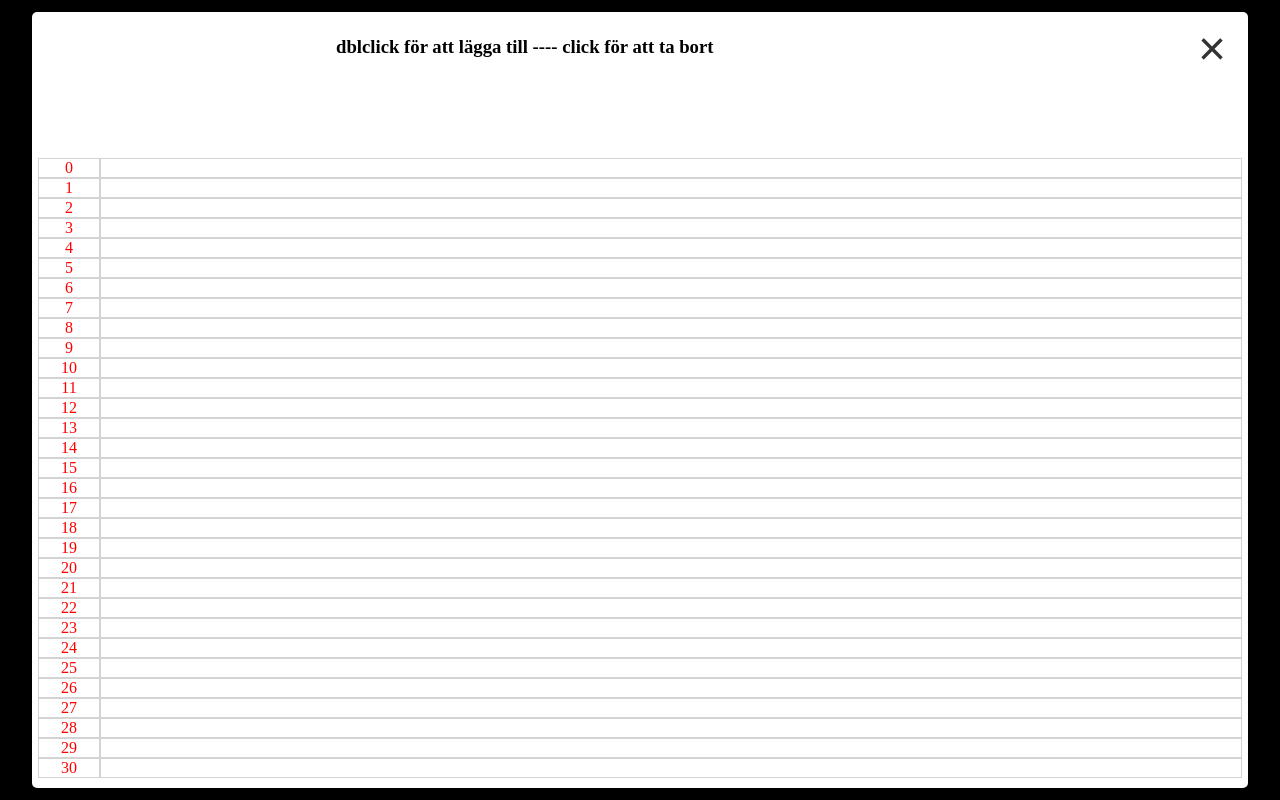
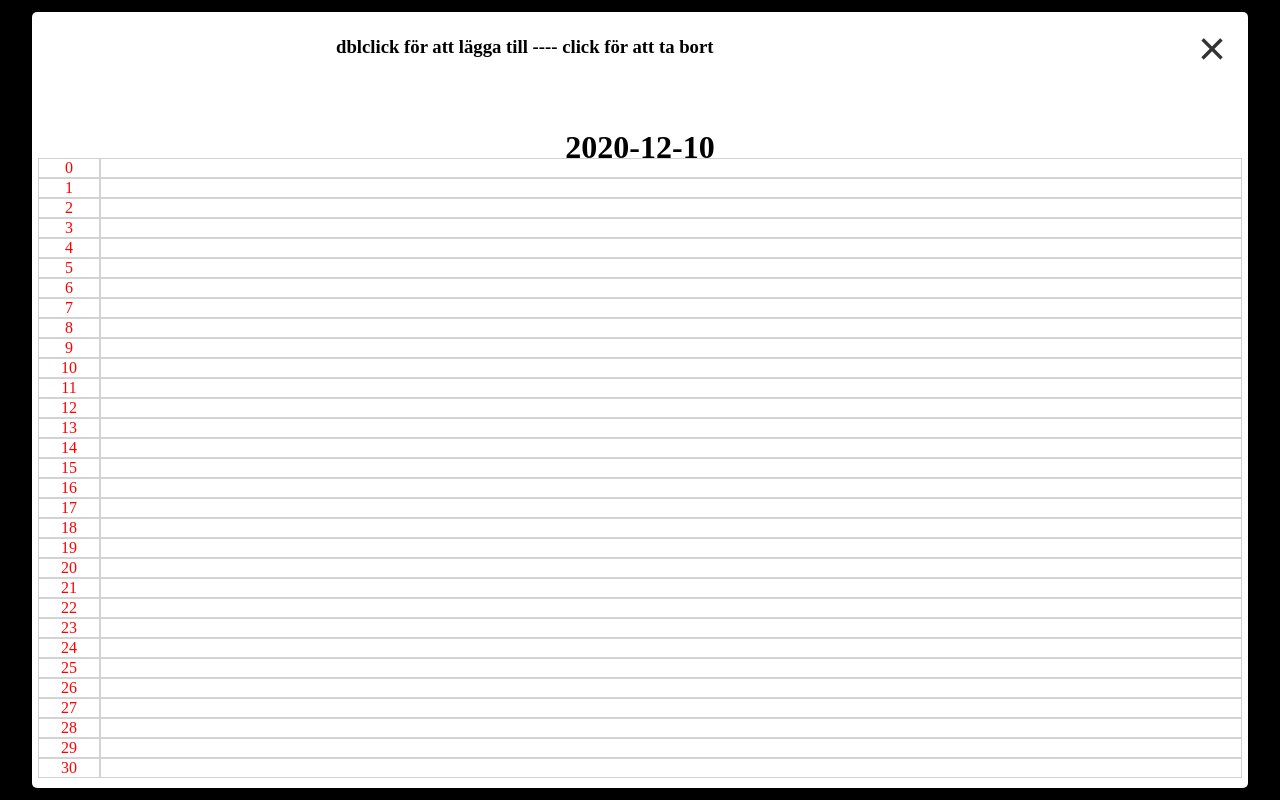
Before and after one commit to 4kinna/calender-project, a plain HTML site: page project/index.html in a window 1280 px wide. Both pictures are taken after a click on the element "10". Drawn offline with Linux system fonts and the light colour scheme.

Commit message:
created date in the pop-up view

```diff
--- a/project/index.html
+++ b/project/index.html
@@ -50,6 +50,7 @@
       <div class="modal hidden">
         <h3>dblclick för att lägga till ---- click för att ta bort</h3>
         <button class="close-modal">&times;</button>
+        <h1 class="date-calender" id="date-calender-day"></h1>
         <div class="dayHours"></div>
       </div>
       <div class="overlay hidden"></div>
--- a/project/main.js
+++ b/project/main.js
@@ -100,17 +100,17 @@ monthHeader.innerHTML = months[thisMonth];
 showCalender();
 showCalanderDays();
 
-// Räknar ut hur många dagar det finns i denna månad.
+// Calculates how many days there are in this month.
 function totalDaysInMonthFunc(monthModified, year) {
   return new Date(year, monthModified, -0).getDate();
 }
 
-// Tar reda på vilken vilket index den första veckodagen i månaden har, 0=söndag.
+// Finds out which index the first day of the week has, 0 = Sunday.
 function day() {
   return new Date(currentYear + "-" + monthModified + "-01").getDay();
 }
 
-// Skapar en div för varje dag (nummren) och tilldelar dem ett id-nummer och innehåll
+// Creates a div for each day (the numbers) and assigns them an ID number and content
 function daysToCalendar(dayId, text) {
   let newDiv = document.createElement("div");
   newDiv.setAttribute("id", dayId);
@@ -125,7 +125,7 @@ function blankDaysId(dayId) {
 function showCalanderDays() {
   const aktivYear = date.getFullYear();
   const aktivMonth = date.getMonth();
-  // Om första dagen i månaden är en söndag.
+  // If the first day of the month is a Sunday.
   if (day() === 0) {
     for (let index = 0; index < 6; index++) {
       daysToCalendar(blankDaysId([index]), " ");
@@ -136,7 +136,7 @@ function showCalanderDays() {
     }
   }
 
-  // Skapar månadens alla dagar (nummer)
+  // Creates all days of the month (number)
   for (
     let index = 1;
     index <= totalDaysInMonthFunc(monthModified, currentYear);
@@ -145,7 +145,7 @@ function showCalanderDays() {
     let dayNumberId = "this-number-id" + [index];
     daysToCalendar(dayNumberId, [index]);
   }
-  // Markera dagens dag
+  // Mark today's day
   if (date.getFullYear() === currentYear && date.getMonth() === thisMonth) {
     document.getElementById(
       "this-number-id" + dateToday
@@ -153,19 +153,37 @@ function showCalanderDays() {
   }
 }
 
-// Markera dag som har en händele med hjälp av "this-number id+[index]"
+// Mark the day that has an event using "this-number id+[index]"
 function markDay(thisDay) {
   console.log("in funktion " + thisDay);
   document.getElementById(thisDay).style.backgroundColor = "yellow";
 }
 
-// Simulerar input från kalenderbladet
+// Simulates input from the calendar sheet
 let mark = document.getElementById("this-number-id5").id;
 markDay(mark);
 let mark1 = document.getElementById("this-number-id10").id;
 markDay(mark1);
 let mark2 = document.getElementById("this-number-id24").id;
 markDay(mark2);
+
+// Generates the date in the day view
+function dateToCalederDay(clicktDay) {
+  let dateCalenderDay = document.getElementById("date-calender-day");
+  dateCalenderDay.textContent = "";
+  let textCalenderDay;
+  let addZeroToMonth = monthModified;
+  if (clicktDay < 10) {
+    clicktDay = "0" + clicktDay;
+  }
+  if (monthModified < 10) {
+    addZeroToMonth = "0" + monthModified;
+  }
+  textCalenderDay = document.createTextNode(
+    currentYear + "-" + addZeroToMonth + "-" + clicktDay
+  );
+  dateCalenderDay.appendChild(textCalenderDay);
+}
 
 //
 //----------------------------------------------------------
@@ -207,6 +225,7 @@ function hoverWindow() {
     let click = document.querySelector(`#this-number-id${index}`);
 
     click.addEventListener("click", function () {
+      dateToCalederDay(click.textContent); // Added by Staffan
       for (let i = 0; i < hidden.length; i++) {
         hidden[i].style.display = "block";
         modal.innerHTML = "";
--- a/project/style.css
+++ b/project/style.css
@@ -95,6 +95,10 @@ p {
   width: calc(490px / 7);
 }
 
+.date-calender{
+text-align: center;
+}
+
 .close-modal {
   position: absolute;
   top: 0.5rem;
```
